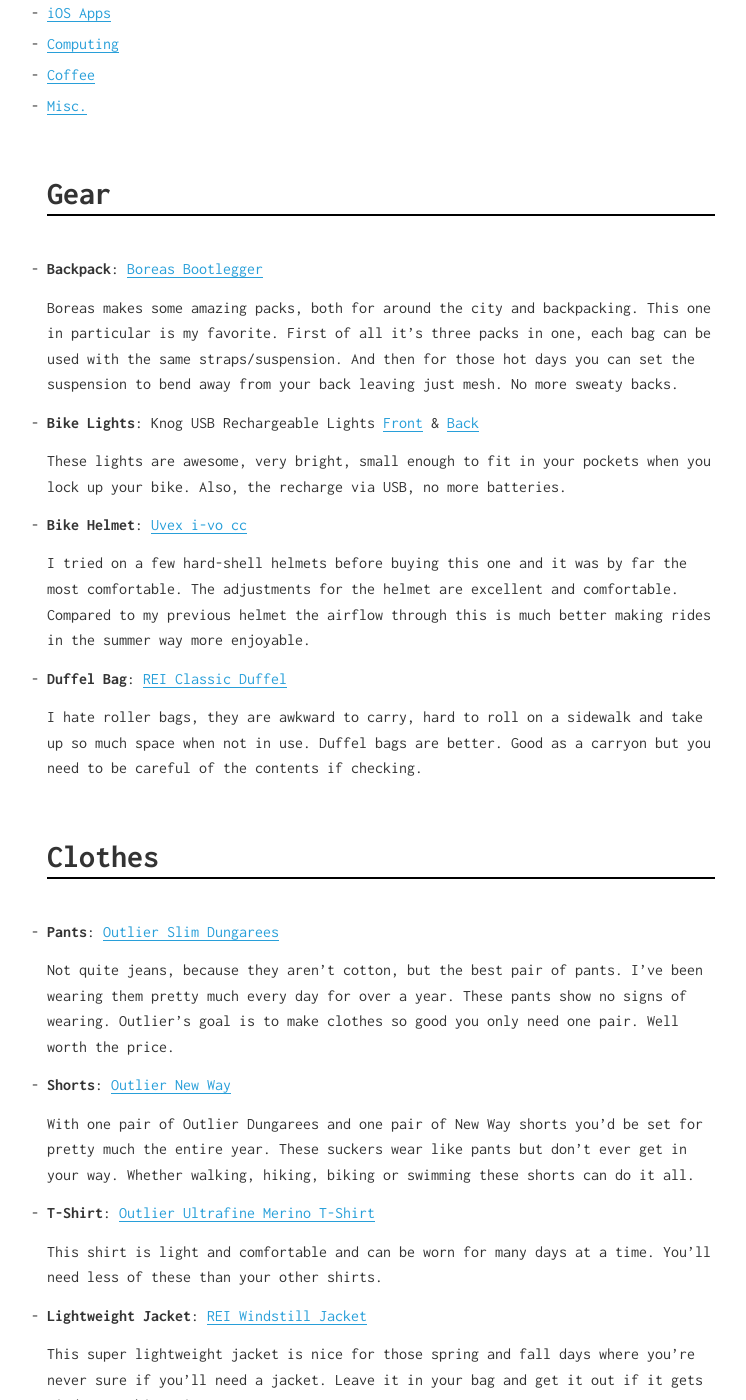
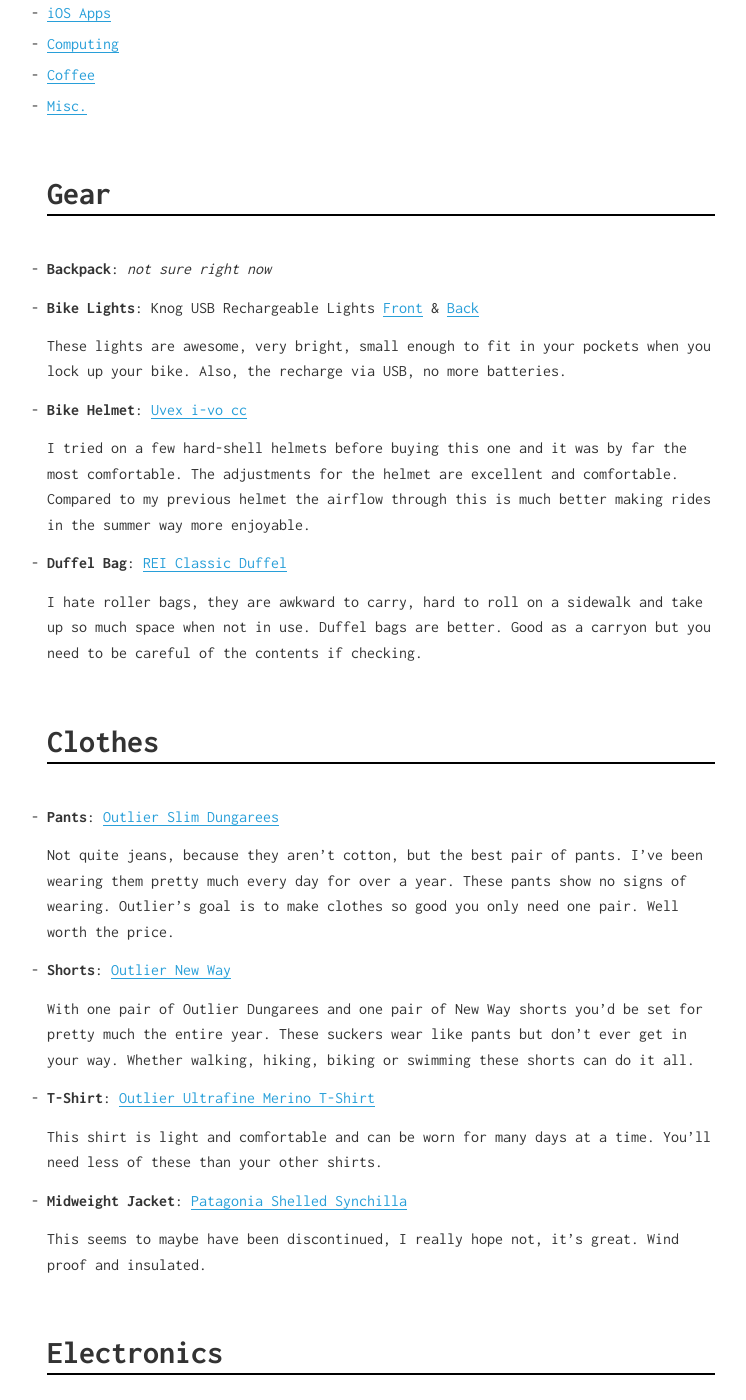
Before and after one commit to sklise/damn-fine, a Jekyll site: the page built from things.md, in a window 1280 px wide and 1400 px high, scrolled down 321 px. Shown: the whole window, without its empty margins (259-1005 px from the left). Built offline with Jekyll 4.4.1, drawn with Linux system fonts in a browser that asks for light colours; some of the changed text lies outside the part shown.

Commit message:
Update things.md

```diff
--- a/things.md
+++ b/things.md
@@ -15,9 +15,7 @@ A collection of things that I think are pretty much the best, damn fine-est thin
 
 ## Gear
 
-- **Backpack**: [Boreas Bootlegger][bootlegger]
-
-    Boreas makes some amazing packs, both for around the city and backpacking. This one in particular is my favorite. First of all it's three packs in one, each bag can be used with the same straps/suspension. And then for those hot days you can set the suspension to bend away from your back leaving just mesh. No more sweaty backs.
+- **Backpack**: _not sure right now_
 
 - **Bike Lights**: Knog USB Rechargeable Lights [Front][knog-front] & [Back][knog-back]
 
@@ -51,10 +49,6 @@ A collection of things that I think are pretty much the best, damn fine-est thin
 
     This shirt is light and comfortable and can be worn for many days at a time. You'll need less of these than your other shirts.
 
-- **Lightweight Jacket**: [REI Windstill Jacket][rei-windstill]
-
-    This super lightweight jacket is nice for those spring and fall days where you're never sure if you'll need a jacket. Leave it in your bag and get it out if it gets windy or a bit rainy.
-
 - **Midweight Jacket**: [Patagonia Shelled Synchilla][patagonia-shelled]
 
     This seems to maybe have been discontinued, I really hope not, it's great. Wind proof and insulated.
@@ -62,7 +56,6 @@ A collection of things that I think are pretty much the best, damn fine-est thin
 [outlier-dungarees]: http://shop.outlier.cc/shop/retail/slim-dungarees.html
 [outlier-shorts]: http://shop.outlier.cc/shop/retail/new-way-shorts.html
 [outlier-t]: http://shop.outlier.cc/shop/retail/ultrafine-merino-tee.html
-[rei-windstill]: http://www.rei.com/product/861262/rei-windstill-jacket-mens
 [patagonia-shelled]: http://www.moosejaw.com/moosejaw/shop/product_Patagonia-Men-s-Shelled-Synchilla-Jacket_10193871_10208_10000001_-1_
 
 ## Electronics
```
